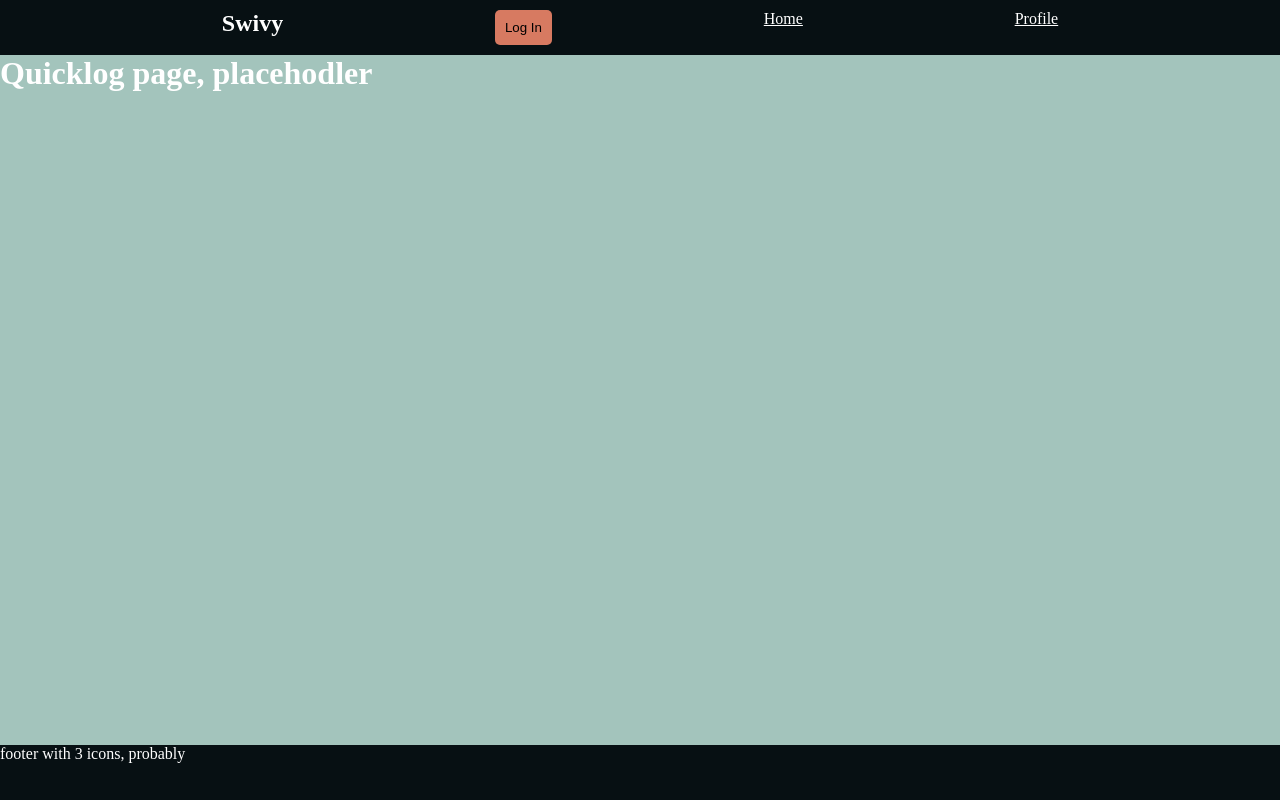
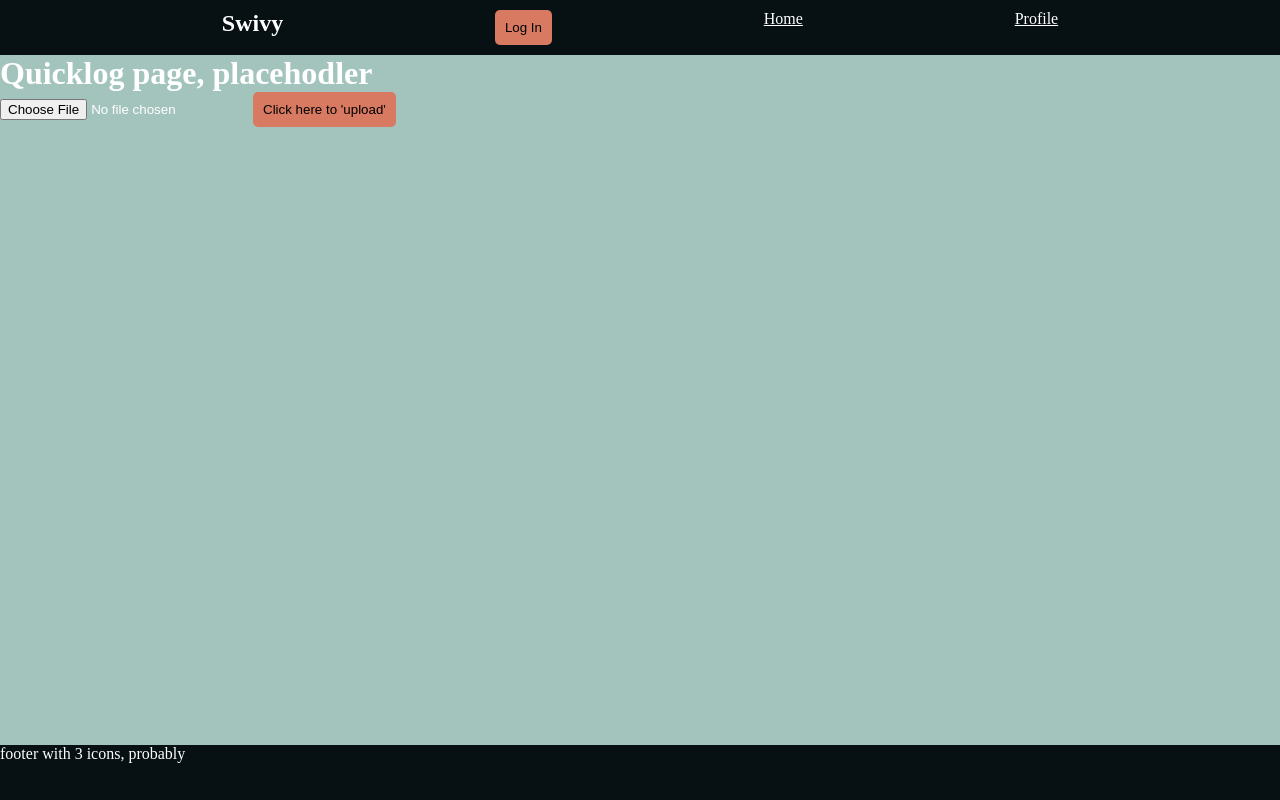
Before and after one commit to Bernard-Li/Final_Project_CB, a React (Create React App) app in the folder client/: page /quicklog in a window 1280 px wide. Built offline with nearby package versions, Linux system fonts and the light colour scheme; no server answers; a web font is replaced by a local one.

Commit message:
Changes to quick log, profile

```diff
--- a/client/package.json
+++ b/client/package.json
@@ -5,10 +5,13 @@
   "private": true,
   "dependencies": {
     "@auth0/auth0-react": "^1.10.2",
+    "@cloudinary/react": "^1.4.2",
+    "@cloudinary/url-gen": "^1.8.6",
     "@testing-library/jest-dom": "^5.14.1",
     "@testing-library/react": "^13.0.0",
     "@testing-library/user-event": "^13.2.1",
     "auth0": "^2.42.0",
+    "cloudinary-react": "^1.8.1",
     "dotenv": "^16.0.1",
     "react": "^18.2.0",
     "react-dom": "^18.2.0",
--- a/client/src/auth0provider/Profile.js
+++ b/client/src/auth0provider/Profile.js
@@ -1,8 +1,10 @@
 import { useAuth0 } from "@auth0/auth0-react";
 import React from "react";
+import { useEffect } from "react";
 
 const Profile = () => {
   const { user, isAuthenticated, isLoading } = useAuth0();
+
 
   if (isLoading) {
     return <div>Loading ...</div>;
--- a/client/src/auth0provider/login.js
+++ b/client/src/auth0provider/login.js
@@ -3,6 +3,7 @@ import React, { useEffect } from "react";
 
 const LoginButton = () => {
   const { loginWithRedirect , user} = useAuth0();
+
 
   useEffect(() => {
 
@@ -13,7 +14,10 @@ const LoginButton = () => {
         "Content-Type" : "application/json",
       }
     })
-    }, [])
+    if(user){
+      console.log('profile is mounted to db, in login');
+    }
+  }, [loginWithRedirect])
   return (
   <>
   {!user &&
--- a/client/src/components/Homepage.js
+++ b/client/src/components/Homepage.js
@@ -31,4 +31,9 @@ const Homepage = () =>{
 export default Homepage;
 
 const Wrapper = styled.div`
+
+button {
+  padding: 10px;
+
+}
 `
--- a/client/src/components/QuickLog.js
+++ b/client/src/components/QuickLog.js
@@ -1,10 +1,32 @@
 import styled from "styled-components";
 import { useAuth0 } from "@auth0/auth0-react";
+import { useState } from "react";
 
 const QuickLog = () => {
+
+  const [cloudImage, setCloudImage] = useState(null);
+
+  const onUpload = () =>{
+    //couldImage is the array that will contain all uploaded images, known as "files"
+    //cloudImage[0] represents an object that contains the uploaded image (single file uploading)
+    console.log(cloudImage[0]);
+
+    //store the image into cloudinary, assign it a value to the backend as well
+  }
+
   return (
     <>
-      <h1>Quicklog page, placehodler</h1>
+      <h1> Quicklog page, placehodler </h1>
+      <input
+        type='file'
+          onChange={(e) => {
+              setCloudImage(e.target.files);
+            }
+          }></input>
+      <button
+        onClick={onUpload}>
+          Click here to 'upload'
+      </button>
     </>
   )
 }
--- a/client/src/components/Weather.js
+++ b/client/src/components/Weather.js
@@ -21,7 +21,7 @@ const Weather = () =>{
     //   const currentWeather = data.data.current;
     //   const condition = data.data.current.condition;
     //   const location = data.data.location;
-
+    //   console.log(currentWeather);
     //   setCurrentWeatherObject({...currentWeather,
     //     condition: condition.text,
     //     conditionIcon: condition.icon,
@@ -38,9 +38,9 @@ const Weather = () =>{
     //     localTime: location.locationTime,
     //     lastUpdate: currentWeather.last_updated,
     //   })
-      // setLoading(true);
+    //   setLoading(true);
     // })
-    console.log('mimic data weather fetching here...')
+    // console.log('mimic data weather fetching here...')
   },[refreshBtn])
 
   return (
```
Also changed, not shown: 1 other file (tests, documents, lock files or other folders). Lines whose indentation alone changed are shown as unchanged.
